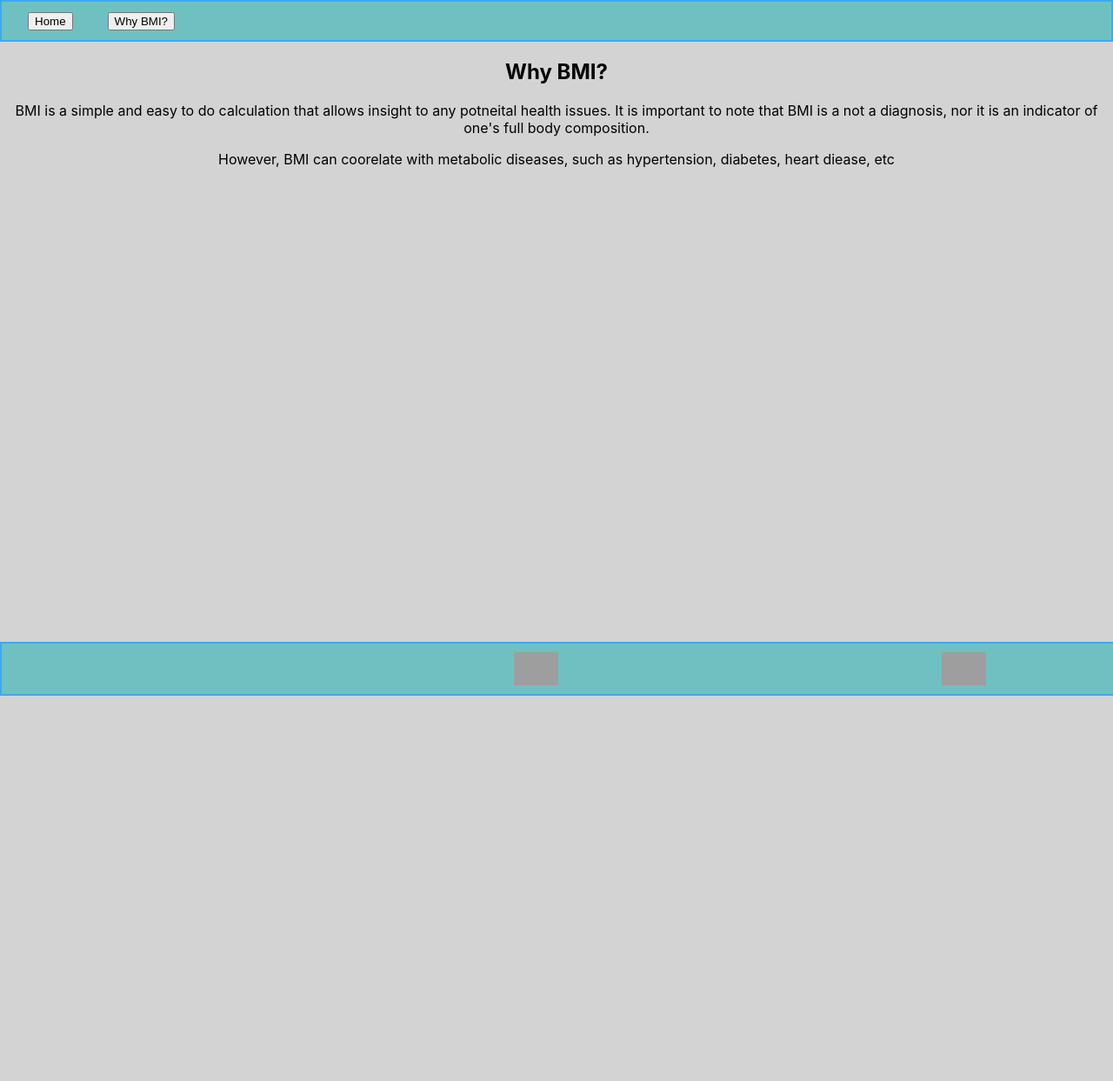
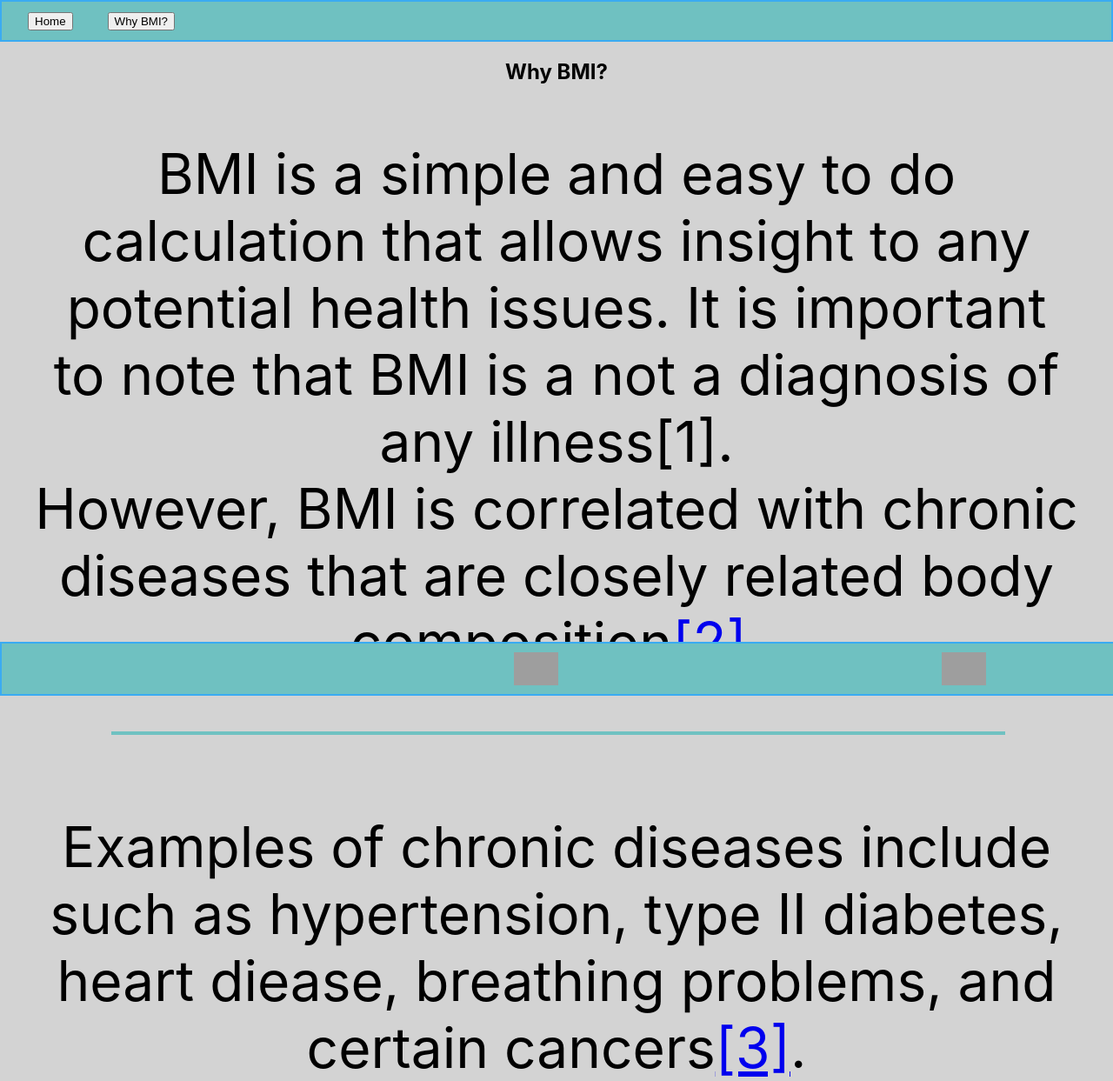
Before and after one commit to hammyhammer/bmi-calculator, a React (Create React App) app in the folder client/: page /why-bmi in a window 1280 px wide. Shown: the whole page at 87% size. Before the commit the page ends 800 px from the top, so only its background shows below. Built offline with nearby package versions, Linux system fonts and the light colour scheme; no server answers; grey boxes are pictures that could not be loaded.

Commit message:
working on why bmi

```diff
--- a/client/src/App.css
+++ b/client/src/App.css
@@ -142,6 +142,17 @@ header {
   padding: 30px 0px 0px 0px;
 }
 
+.why-top {
+  margin: 20px 40px ;
+  font-size: 5vw;
+}
+
+.why-bottom {
+  margin:30px;
+  padding: 30px 0px 0px 0px;
+  font-size: 5vw;
+}
+
 footer {
   margin: auto;
   display: flex;
--- a/client/src/components/WhyBmi.jsx
+++ b/client/src/components/WhyBmi.jsx
@@ -2,13 +2,20 @@ export default function WhyBmi() {
   return (
     <div>
       <h2>Why BMI?</h2>
-      <p>BMI is a simple and easy to do calculation that allows insight to any potneital health issues.
-        It is important to note that BMI is a not a diagnosis, nor it is an indicator of one's full body composition.
-      </p>
-      <div>
+      <div className="why-top">
+        <p>BMI is a simple and easy to do calculation that allows insight to any potential health issues.
+          It is important to note that BMI is a not a diagnosis of any illness[1].
+          <br />
+          However, BMI is correlated with chronic diseases that are closely related body composition<a href="https://www.cdc.gov/healthyweight/assessing/bmi/adult_bmi/index.html">[2]</a>.
+        </p>
+      </div>
+
+      <div className="met-results-horizontal"></div>
+
+      <div className="why-bottom">
+        <p>Examples of chronic diseases include such as hypertension, type II diabetes, heart diease, breathing problems, and certain cancers<a href="https://www.nhlbi.nih.gov/health/educational/lose_wt/risk.htm">[3]</a>.</p>
 
       </div>
-      <p>However, BMI can coorelate with metabolic diseases, such as hypertension, diabetes, heart diease, etc</p>
     </div>
   )
 }
```
